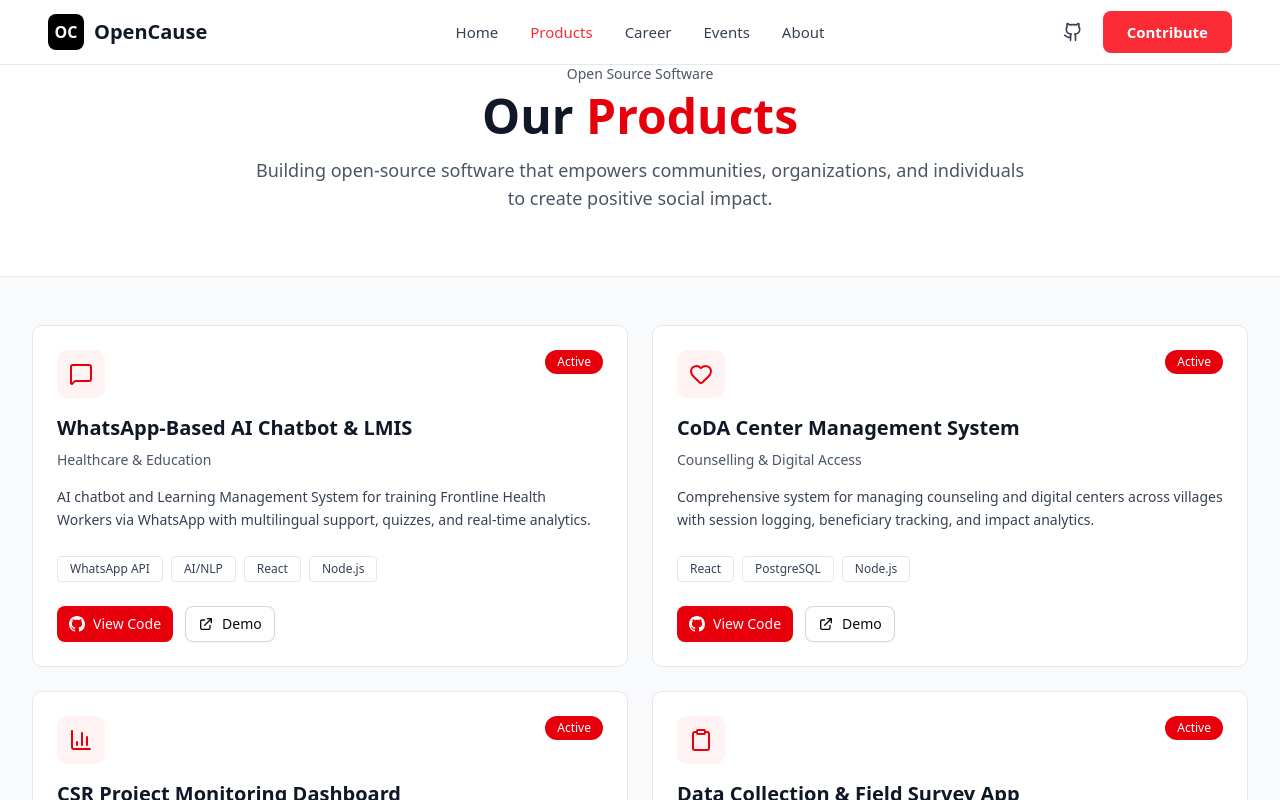
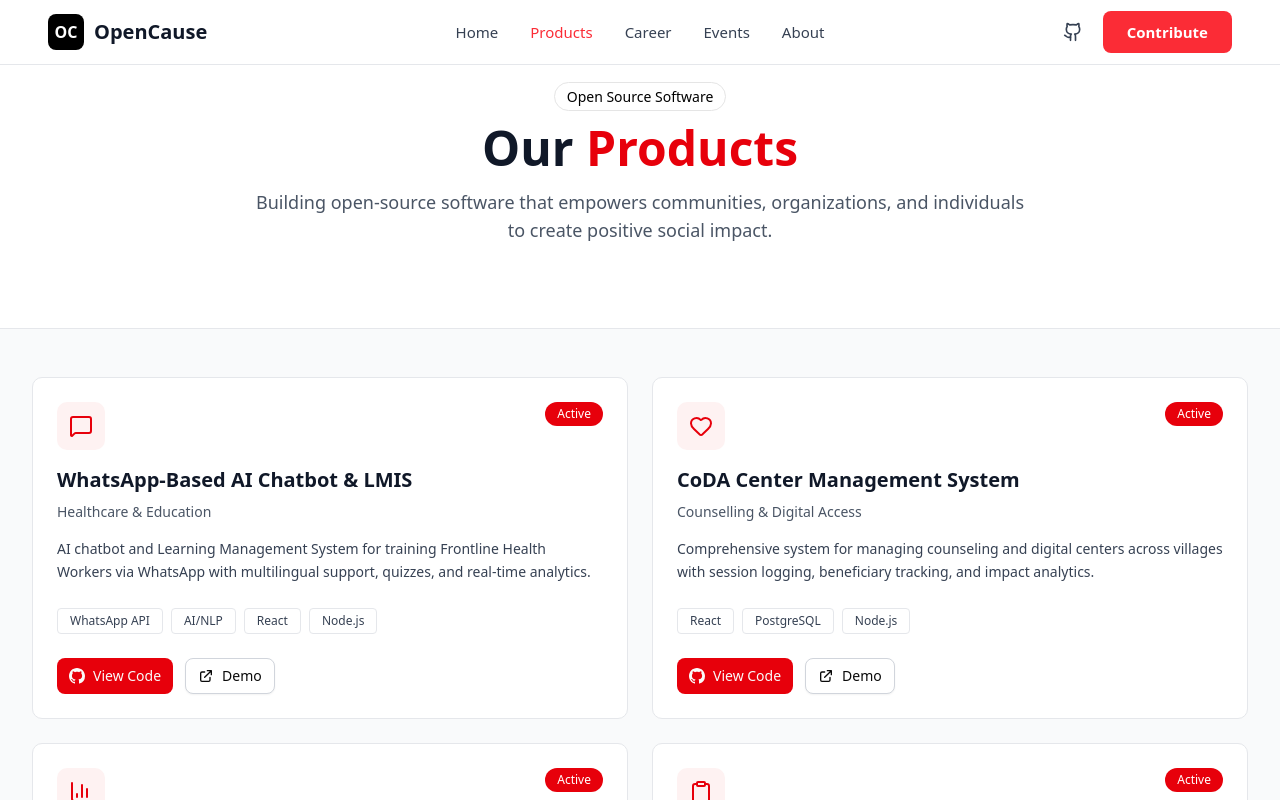
Before and after one commit to MohamedAbuthar/open_couse, a Next.js app: page /product in a window 1280 px wide. Shown: the top 800 px of the page. Built offline with nearby package versions, Linux system fonts and the light colour scheme.

Commit message:
padding changes

```diff
--- a/src/component/Career/career.tsx
+++ b/src/component/Career/career.tsx
@@ -184,7 +184,7 @@ export default function CareerPage() {
       {/* Header Section */}
       <section className="bg-gray-50 py-16 px-4 sm:px-6 lg:px-8">
         <div className="max-w-3xl mx-auto text-center">
-          <p className="text-sm font-medium text-gray-600 mb-4 border border-gray-200 rounded-full inline-block px-4 py-1">Join Our Team</p>
+          <p className="text-sm font-medium text-gray-600 mb-4 border border-gray-200 rounded-full inline-block px-4 py-1 mt-5">Join Our Team</p>
           <h1 className="text-4xl sm:text-5xl font-bold mb-6">
             Build Your <span className="text-red-600">Career</span> with Purpose
           </h1>
--- a/src/component/product/productpage.tsx
+++ b/src/component/product/productpage.tsx
@@ -164,9 +164,13 @@ export default function ProductsPage() {
       <Header/>
       <div className="min-h-screen bg-gray-50">
         {/* Header Section */}
-        <div className="bg-white border-b border-gray-200">
+        <div className="bg-white border-b border-gray-200 py-5">
           <div className="max-w-7xl mx-auto px-4 sm:px-6 lg:px-8 py-16 text-center">
-            <p className="text-sm text-gray-600 mb-2">Open Source Software</p>
+           <div className="inline-block mb-4">
+              <span className="text-sm font-medium text-black bg-white px-3 py-1 rounded-full border">
+                Open Source Software
+              </span>
+            </div>
             <h1 className="text-5xl font-bold text-gray-900 mb-4">
               Our <span className="text-red-600">Products</span>
             </h1>
```
